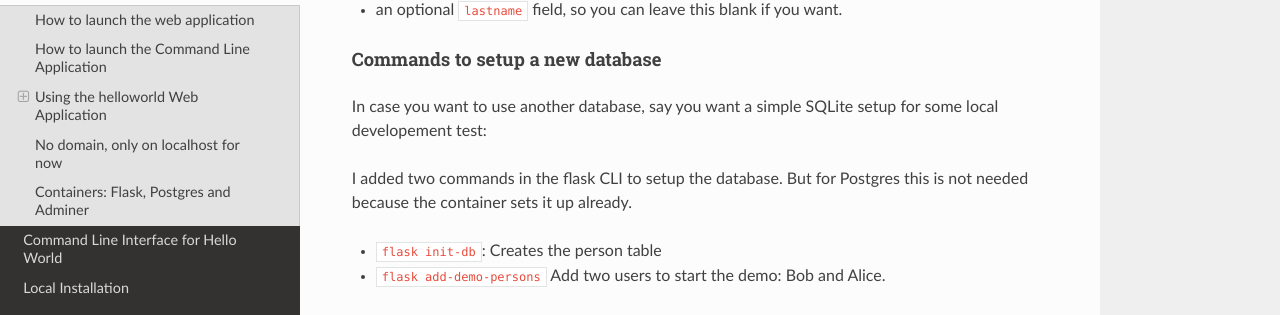
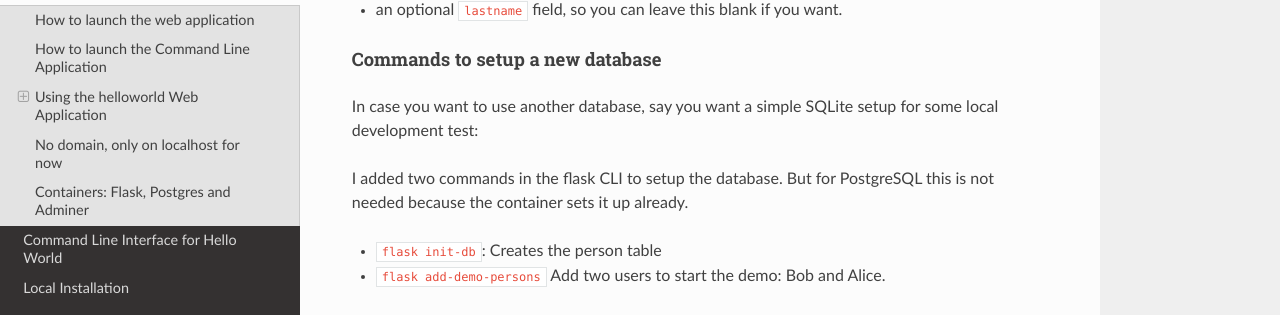
Before and after one commit to JohanKJSchreurs/demo-for-engie, an MkDocs documentation site: the page built from docs/quick-start.md, in a window 1280 px wide and 900 px high, scrolled down 2125 px. Shown: the part 161-476 px from the top of the window. Built offline with MkDocs 1.6.1, drawn with Linux system fonts in a browser that asks for light colours; nearby versions of some CDN libraries.

```diff
--- a/docs/quick-start.md
+++ b/docs/quick-start.md
@@ -71,9 +71,9 @@
 
 #### Commands to setup a new database
 
-In case you want to use another database, say you want a simple SQLite setup for some local developement test:
+In case you want to use another database, say you want a simple SQLite setup for some local development test:
 
-I added two commands in the flask CLI to setup the database. But for Postgres this is not needed because the container sets it up already.
+I added two commands in the flask CLI to setup the database. But for PostgreSQL this is not needed because the container sets it up already.
 
 - `flask init-db`: Creates the person table
 - `flask add-demo-persons`  Add two users to start the demo: Bob and Alice.
```
Also changed, not shown: docs/helloworld-cli.md (+1 -1 lines), docs/index.md (+1 -1 lines).
